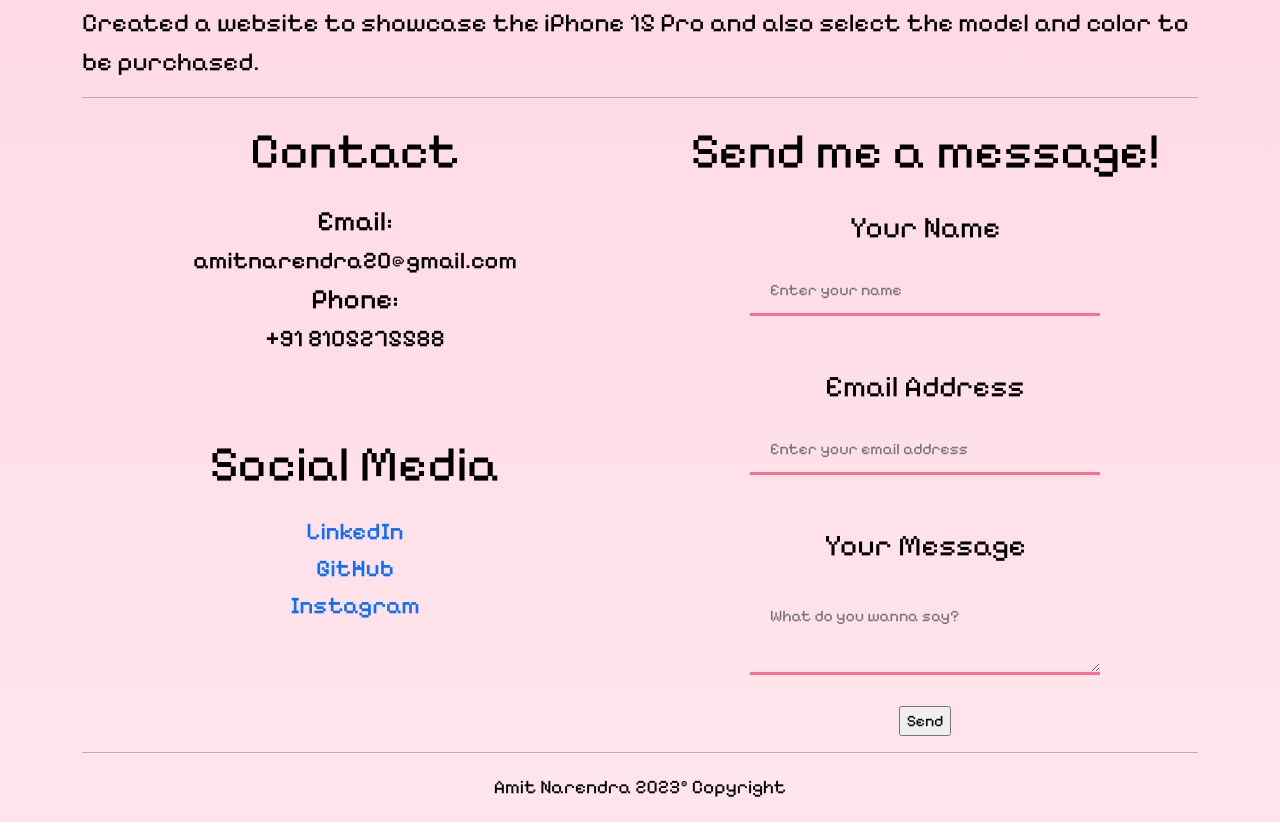
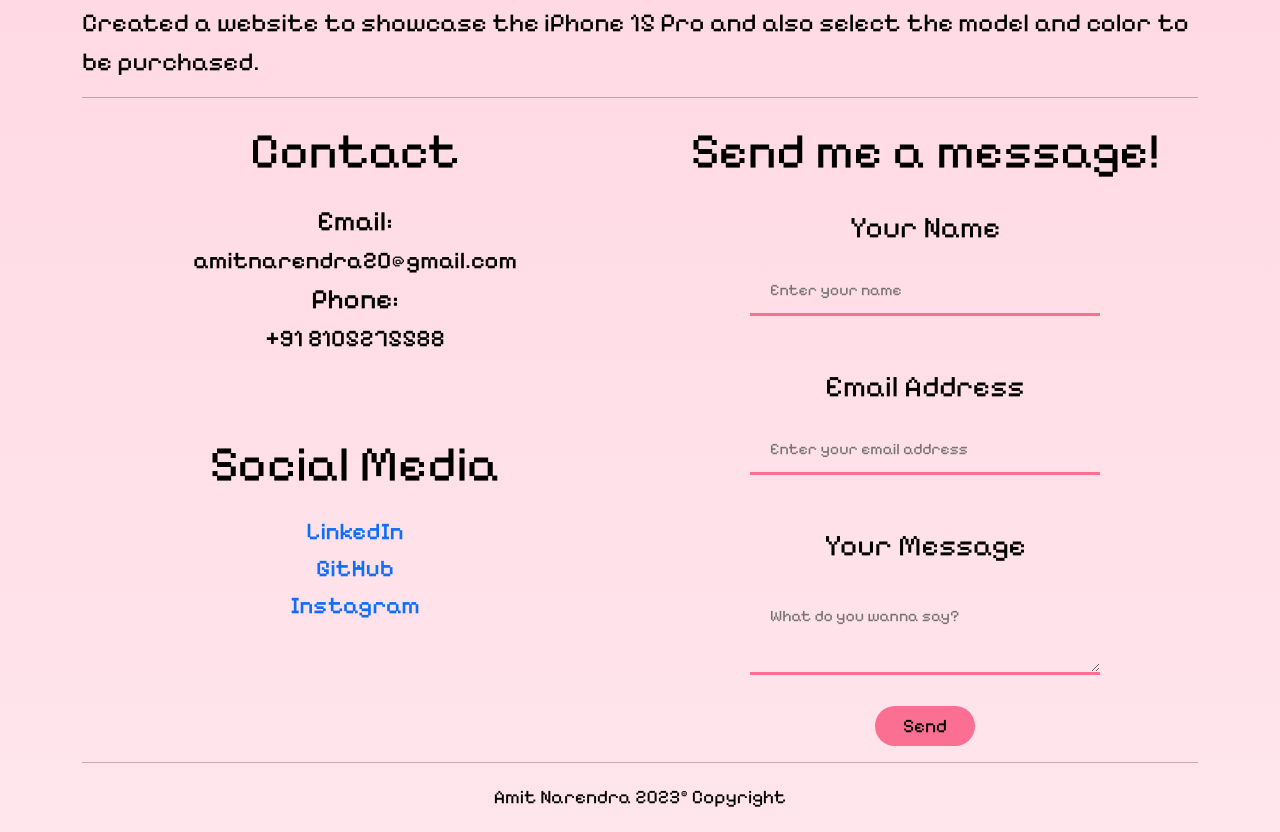
Before and after one commit to AmitN2020/IWD-Final, a plain HTML site: page index.html in a window 1280 px wide. Shown: the part 2974-3806 px from the top of the page. Drawn offline with nearby package versions, Linux system fonts and the light colour scheme.

Commit message:
Update styles.css

```diff
--- a/styles.css
+++ b/styles.css
@@ -156,6 +156,16 @@
     color: var(--primary);
    }
 
+   .Send{
+    height: 40px;
+    width: 100px;
+    font-size: larger;
+    border: none;
+    border-radius: 50px;
+    background-color: var(--tertiary);
+    color: var(--primary);
+   }
+
   .card:hover,
   .profile:hover,
   .about-title:hover,
```
